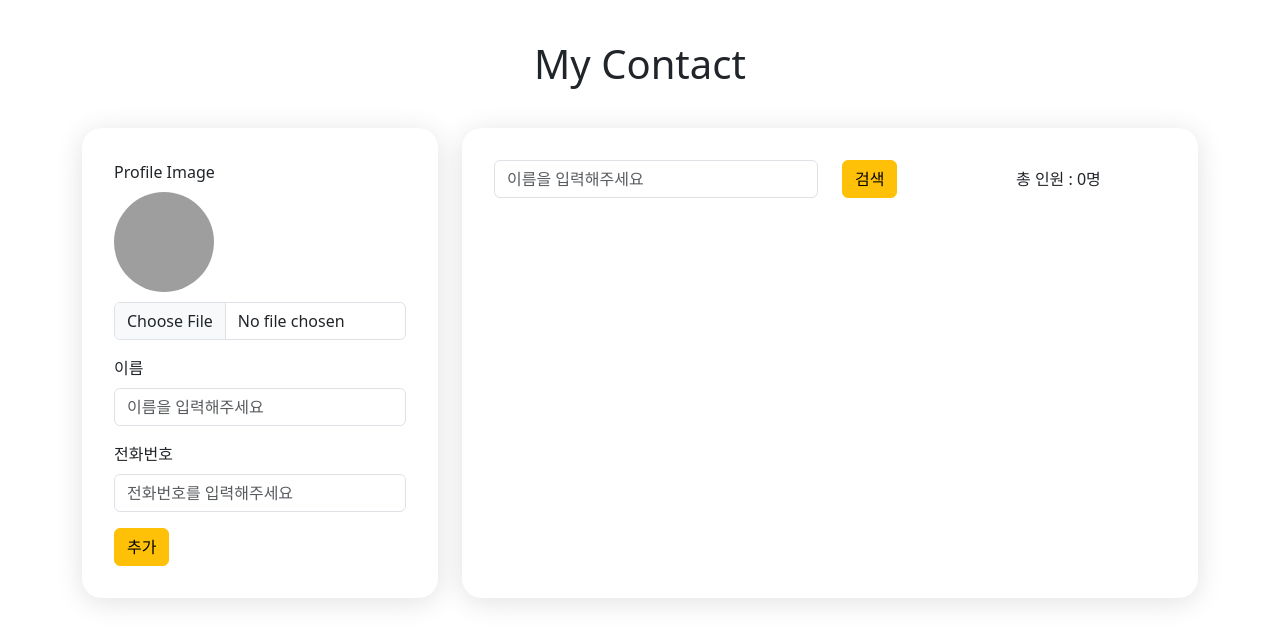
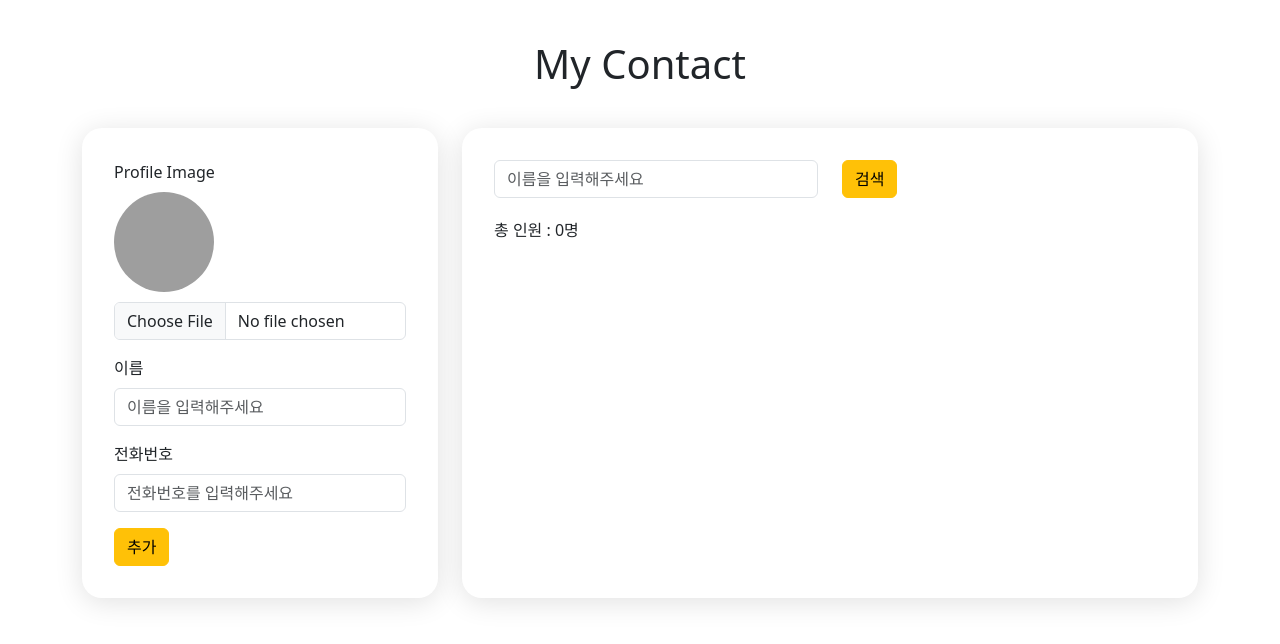
Before and after one commit to ziitteo/my-contact, a React (Create React App) app: page / in a window 1280 px wide. Shown: the top 644 px of the page. Built offline with nearby package versions, Linux system fonts and the light colour scheme; grey boxes are pictures that could not be loaded.

Commit message:
검색 기능 수정

```diff
--- a/src/App.css
+++ b/src/App.css
@@ -46,15 +46,19 @@
 }
 
 .contact-form,
-.contact-List {
+.contact-list {
   border-radius: 20px;
   box-shadow: rgba(0, 0, 0, 0.12) 0 4px 28px 0;
   padding: 32px;
 }
 
-.contact-List,
+.contact-list,
 .contact-form {
   min-height: 470px;
+}
+
+.contact-list > div {
+  margin-bottom: 20px;
 }
 
 .add-img {
--- a/src/components/ContactList.jsx
+++ b/src/components/ContactList.jsx
@@ -1,15 +1,26 @@
-import React from 'react';
+import React, { useState, useEffect } from 'react';
 import { useSelector } from 'react-redux';
 import SearchBox from './SearchBox';
 import ContactItem from './ContactItem';
 
 const ContactList = () => {
-  const contacts = useSelector(state => state.contactList);
+  const { contactList, keyword } = useSelector(state => state);
+  const [filteredList, setFilteredList] = useState([]);
+
+  useEffect(() => {
+    if (keyword) {
+      const list = contactList.filter(item => item.name.includes(keyword));
+      setFilteredList(list);
+    } else {
+      setFilteredList(contactList);
+    }
+  }, [contactList, keyword]);
+
   return (
-    <div className='contact-List'>
+    <div className='contact-list'>
       <SearchBox />
-
-      {contacts.map(item => (
+      <div>총 인원 : {filteredList.length}명</div>
+      {filteredList.map(item => (
         <ContactItem key={item.id} item={item} />
       ))}
     </div>
--- a/src/components/SearchBox.jsx
+++ b/src/components/SearchBox.jsx
@@ -1,42 +1,43 @@
 import React, { useState } from 'react';
-import { useDispatch, useSelector } from 'react-redux';
+import { useDispatch } from 'react-redux';
 import { Form, Button, Col, Row } from 'react-bootstrap';
 
 const SearchBox = () => {
-  const [searchValue, setSearchValue] = useState('');
+  const [keyword, setKeyword] = useState('');
   const dispatch = useDispatch();
-  const contacts = useSelector(state => state.contactList);
 
   const getSearchContact = event => {
-    if (!searchValue) {
-      alert('이름을 입력해주세요');
-      return;
+    event.preventDefault();
+    dispatch({ type: 'SEARCH_CONTACT', payload: { keyword } });
+    setKeyword('');
+  };
+
+  const activeEnter = event => {
+    if (event.key === 'Enter') {
+      getSearchContact(event); // 이벤트 객체를 getSearchContact에 전달합니다.
     }
-    event.preventDefault();
-    dispatch({ type: 'SEARCH_CONTACT', payload: { name: searchValue } });
-    setSearchValue('');
   };
 
   return (
+    <Form onSubmit={getSearchContact}>
       <Row className='search-box'>
         <Col lg={6} className='margin-bottom'>
           <Form.Control
             type='text'
             placeholder='이름을 입력해주세요'
-          value={searchValue}
-          onChange={event => setSearchValue(event.target.value)}
+            value={keyword}
+            onChange={event => setKeyword(event.target.value)}
+            onKeyDown={event => activeEnter(event)}
           />
         </Col>
         <Col lg={2} className='margin-bottom'>
-        <Button variant='warning' type='button' onClick={getSearchContact}>
+          <Button variant='warning' type='submit'>
             검색
           </Button>
         </Col>
         <Col lg={1}></Col>
-      <Col lg={3} className='margin-bottom'>
-        총 인원 : {contacts.length}명
-      </Col>
       </Row>
+    </Form>
   );
 };
 
--- a/src/redux/reducer/reducer.js
+++ b/src/redux/reducer/reducer.js
@@ -15,10 +15,7 @@ function reducer(state = initialState, action = {}) {
         ],
       };
     case 'SEARCH_CONTACT':
-      return {
-        ...state,
-        contactList: state.contactList.filter(item => item.name === payload.name),
-      };
+      return { ...state, keyword: payload.keyword };
     default:
       return { ...state };
   }
```
Lines whose indentation alone changed are shown as unchanged.
